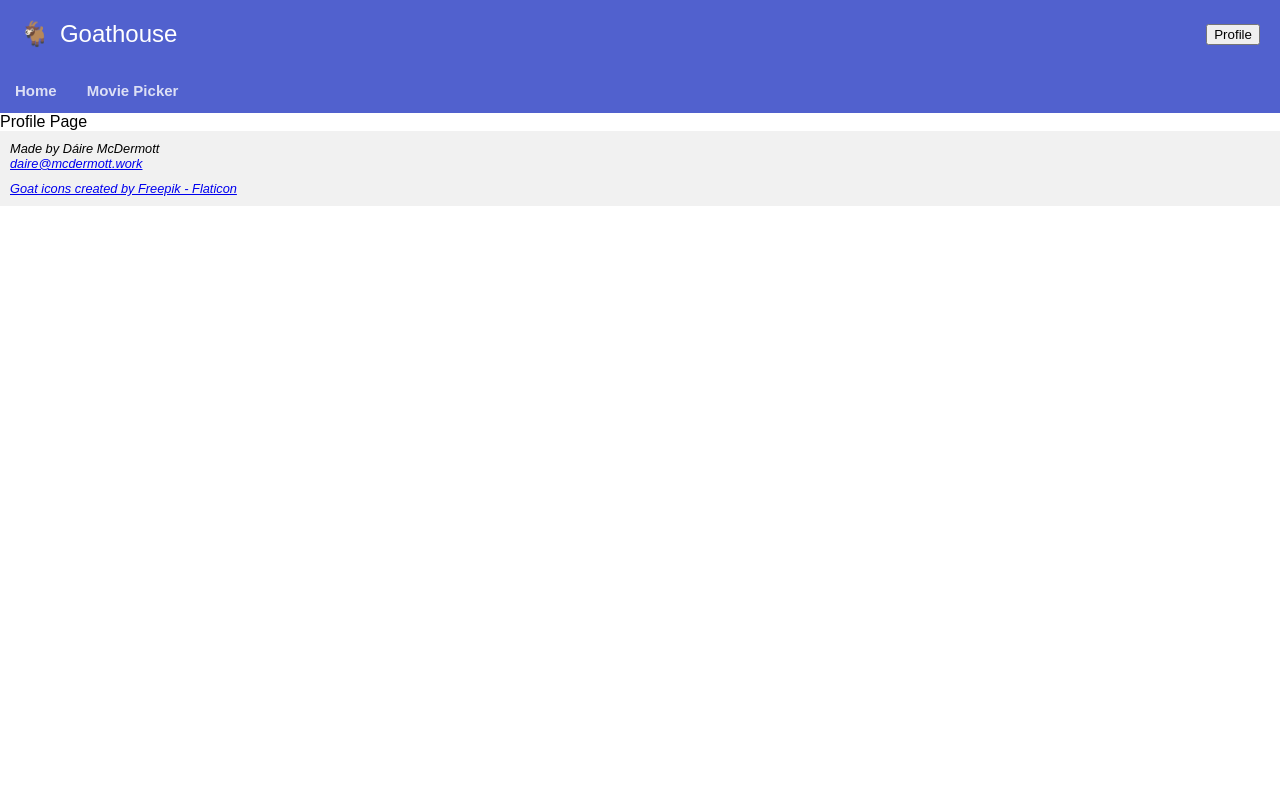
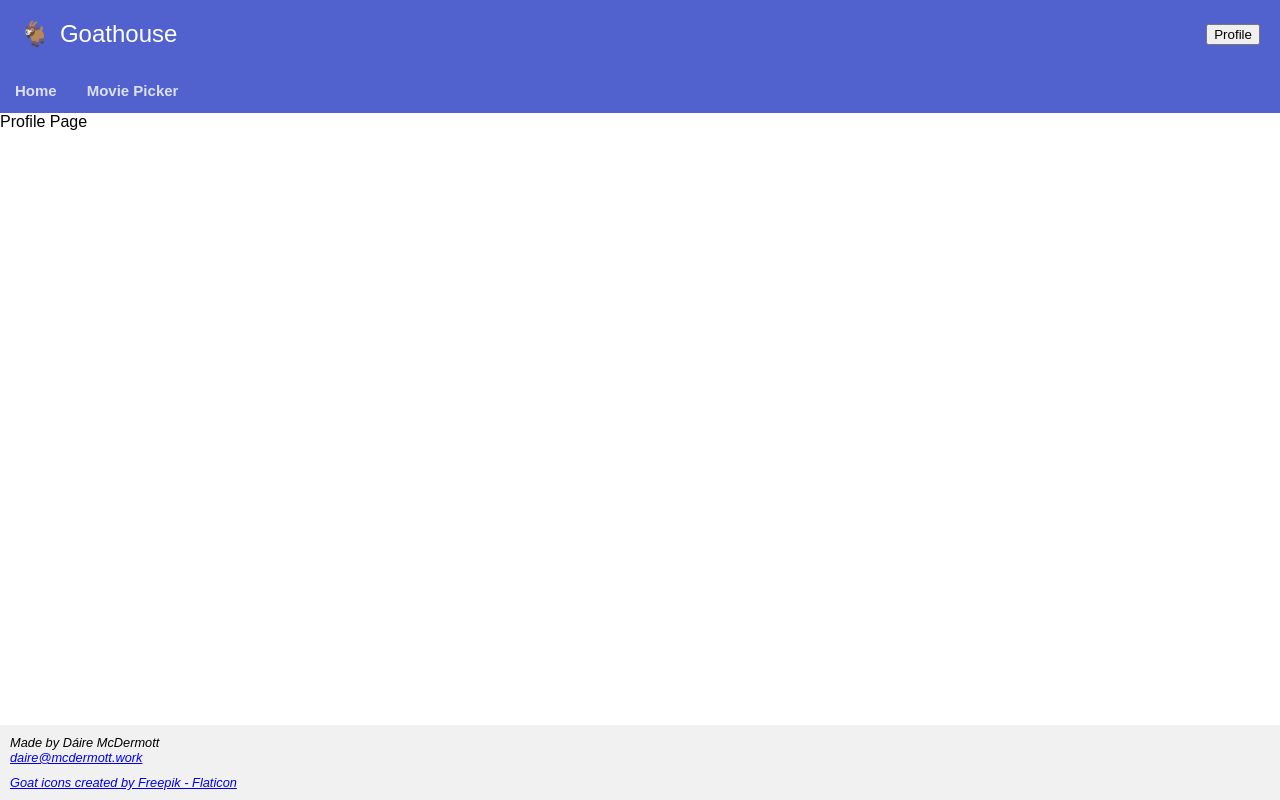
Before and after one commit to qwertydaz/goathouse-react, a React (Vite) app: page /profile in a window 1280 px wide. Built offline with nearby package versions, Linux system fonts and the light colour scheme.

Commit message:
readds lost changes in commit mistake

```diff
--- a/src/apps/common/footer/footer.tsx
+++ b/src/apps/common/footer/footer.tsx
@@ -1,4 +1,4 @@
-import 'footer.css';
+import './footer.css';
 import React from 'react';
 
 const Footer: React.FC = () => {
--- a/src/index.css
+++ b/src/index.css
@@ -24,6 +24,12 @@ body {
     --vertical-gap-size: 100px;
 }
 
+.app-container {
+    display: flex;
+    flex-direction: column;
+    flex: 1;
+}
+
 .main-content {
     flex: 1;
     display: flex;
```
